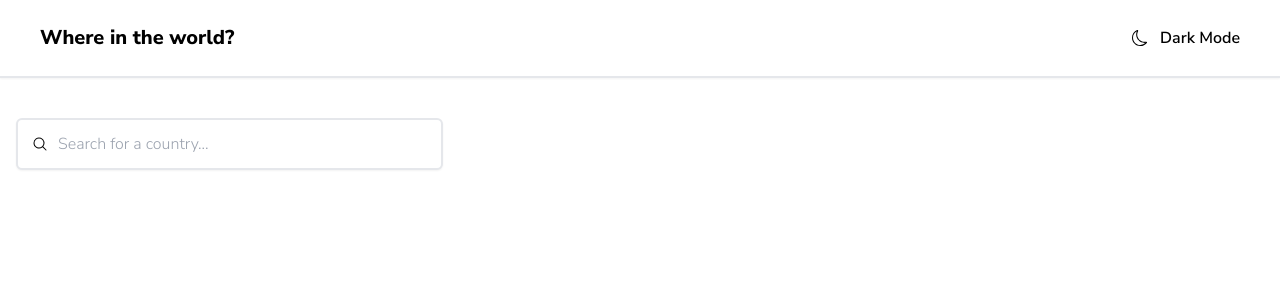
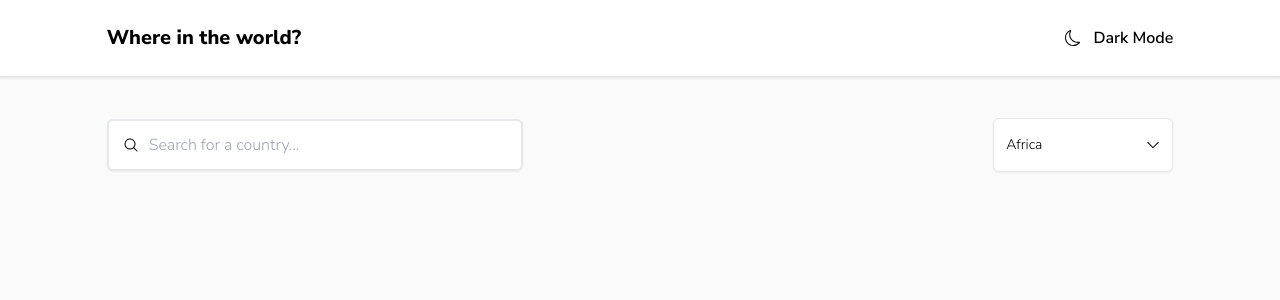
Before and after one commit to SzenftnerGergely/rest-countries-api-with-color-theme-switcher, a Next.js app: page / in a window 1280 px wide. Shown: the top 300 px of the page. Built offline with nearby package versions, Linux system fonts and the light colour scheme.

Commit message:
Searchbar style and structure created, headlessui used

```diff
--- a/app/globals.css
+++ b/app/globals.css
@@ -1,3 +1,13 @@
 @tailwind base;
 @tailwind components;
 @tailwind utilities;
+
+/* START: Custom Filter styles */
+.custom-filter__btn {
+  @apply relative w-full min-w-[180px] flex justify-between items-center cursor-pointer rounded-md bg-white py-4 px-3 text-left shadow-sm sm:text-sm border;
+}
+
+.custom-filter__options {
+  @apply absolute mt-1 max-h-60 w-full overflow-auto rounded-md bg-white py-3 px-3 cursor-pointer text-base shadow-lg ring-black ring-opacity-5 focus:outline-none sm:text-sm;
+}
+/* END: Custom Filter styles */
--- a/app/layout.tsx
+++ b/app/layout.tsx
@@ -1,10 +1,11 @@
 import type { Metadata } from 'next'
 import { Nunito_Sans } from 'next/font/google'
 import './globals.css'
+import Nav from '@/components/Nav'
 
 const nunito_sans = Nunito_Sans({
   subsets: ['latin'],
-  weight: ["300", "600", "800" ]
+  weight: ["300", "600", "800"]
 })
 
 export const metadata: Metadata = {
@@ -19,7 +20,7 @@ export default function RootLayout({
 }) {
   return (
     <html lang="en">
-      <body className={nunito_sans.className}>
+      <body className={`${nunito_sans.className} bg-[#fafafa]`}>
         {children}
       </body>
     </html>
--- a/app/page.tsx
+++ b/app/page.tsx
@@ -3,7 +3,7 @@ import SearchBar from '@/components/SearchBar'
 
 export default function Home() {
   return (
-    <div>
+    <div className="flex flex-col items-center">
       <Nav />
       <SearchBar />
     </div>
--- a/components/Nav.tsx
+++ b/components/Nav.tsx
@@ -3,11 +3,14 @@ import { BsMoon } from "react-icons/bs";
 
 const Nav = () => {
     return (
-        <nav className='flex justify-between items-center px-10 py-6 border-b-2 shadow-sm'>
-            <h1 className='text-xl font-bold'>Where in the world?</h1>
-            <div className='flex justify-between items-center gap-3'>
-                <BsMoon />
-                <p className='font-semibold'>Dark Mode</p>
+        <nav className='w-full bg-white py-6 border-b-2 shadow-sm flex justify-center'>
+            <div className='max-w-[1440px] w-10/12 flex justify-between items-center'>
+                <h1 className='text-xl font-bold'>Where in the world?</h1>
+                <div className='flex justify-between items-center gap-3'>
+                    <BsMoon />
+                    <p className='font-semibold'>Dark Mode</p>
+                </div>
+
             </div>
         </nav>
     )
--- a/components/SearchBar.tsx
+++ b/components/SearchBar.tsx
@@ -1,20 +1,60 @@
-import React from 'react'
+"use client"
+
+import { Listbox, Transition } from '@headlessui/react';
+import React, { Fragment, useState } from 'react'
 import { HiMagnifyingGlass } from "react-icons/hi2";
+import { CheckIcon } from '@heroicons/react/20/solid'
+import { BsChevronDown } from 'react-icons/bs';
+
+const countries = [
+    { id: 1, name: 'Africa', unavailable: false },
+    { id: 2, name: 'America', unavailable: false },
+    { id: 3, name: 'Asia', unavailable: false },
+    { id: 4, name: 'Europe', unavailable: true },
+    { id: 5, name: 'Oceania', unavailable: false },
+]
 
 const SearchBar = () => {
+    const [selectedCountry, setSelectedCountry] = useState(countries[0])
+
     return (
-        <div className='my-10'>
+        <div className='max-w-[1440px] w-10/12 flex justify-between my-10 items-center'>
 
-            <div className='relative flex items-center'>
-                <div className='absolute left-8'>
-                    <HiMagnifyingGlass />
+                <div className='relative flex items-center'>
+                    <div className='absolute left-4'>
+                        <HiMagnifyingGlass />
+                    </div>
+                    <input type="text" placeholder='Search for a country...' className='min-w-[26rem] py-3 px-10 border-2 shadow-sm rounded-md' />
                 </div>
-                <input type="text" placeholder='Search for a country...' className='mx-4 py-3 px-10 border-2 shadow-sm w-1/3 rounded-md' />
-            </div>
 
-            <div>
-
-            </div>
+                <div className='w-fit'>
+                    <Listbox value={selectedCountry} onChange={setSelectedCountry}>
+                        <div className='relative w-fit z-10'>
+                            <Listbox.Button className="flex items-center custom-filter__btn">
+                                {selectedCountry.name}
+                                <BsChevronDown className="ml-10" />
+                            </Listbox.Button>
+                            <Listbox.Options className="custom-filter__options">
+                                {countries.map((country) => (
+                                    <Listbox.Option key={country.id} value={country} as={Fragment} >
+                                        {({ active, selected }) => (
+                                            <li
+                                                className={`
+                                                    ${active ? 'bg-blue-500 text-white' : 'bg-white text-black'}
+                                                    ${selected ? 'flex items-center gap-2 font-semibold' : ""}
+                                                    my-[0.35rem]
+                                                `}
+                                            >
+                                                {country.name}
+                                                {selected && <CheckIcon className='w-4 h-4' />}
+                                            </li>
+                                        )}
+                                    </Listbox.Option>
+                                ))}
+                            </Listbox.Options>
+                        </div>
+                    </Listbox>
+                </div>
 
         </div>
     )
--- a/package.json
+++ b/package.json
@@ -10,6 +10,7 @@
   },
   "dependencies": {
     "@headlessui/react": "^1.7.17",
+    "@heroicons/react": "^2.0.18",
     "next": "14.0.1",
     "react": "^18",
     "react-dom": "^18",
```
Also changed, not shown: 1 other file (tests, documents, lock files or other folders).
